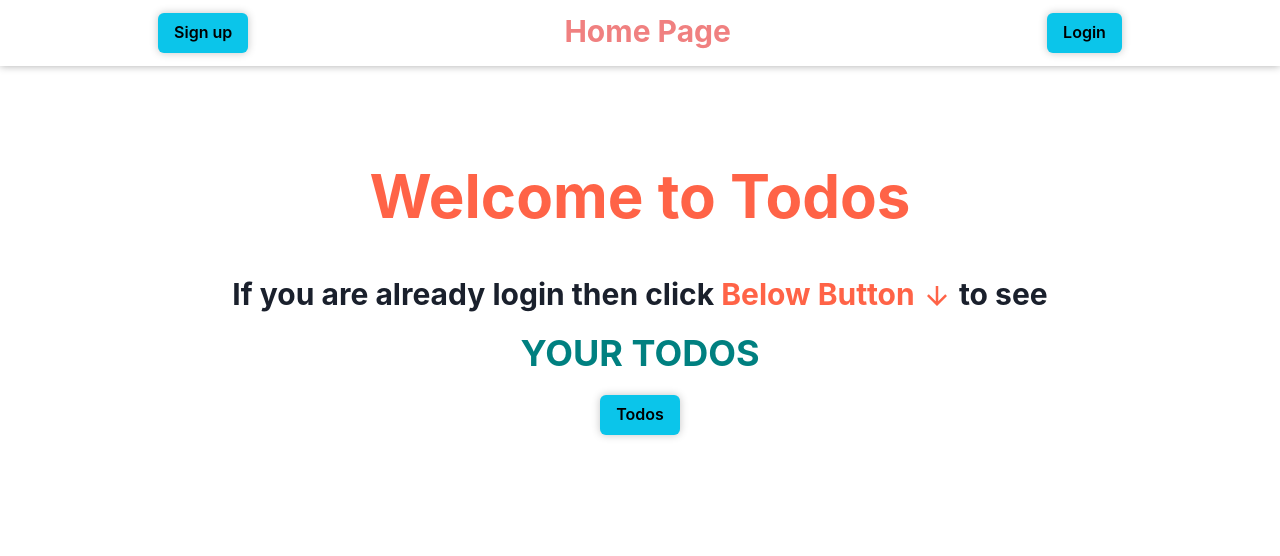
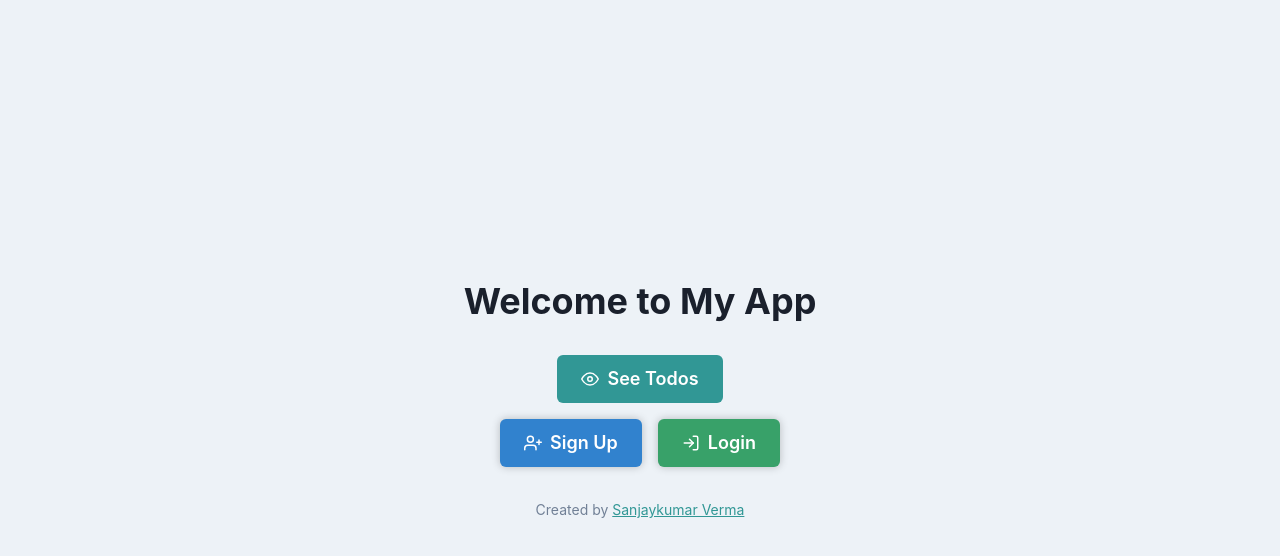
Before and after one commit to sanjaykumarverma01/My-Todos, a React (Create React App) app in the folder Frontend/: page / in a window 1280 px wide. Shown: the top 556 px of the page. Built offline with nearby package versions, Linux system fonts and the light colour scheme.

Commit message:
fix : UI Changed

```diff
--- a/Frontend/package.json
+++ b/Frontend/package.json
@@ -13,6 +13,7 @@
     "axios": "^0.27.2",
     "react": "^18.2.0",
     "react-dom": "^18.2.0",
+    "react-icons": "^5.0.1",
     "react-redux": "^8.0.4",
     "react-router-dom": "^6.4.1",
     "react-scripts": "5.0.1",
--- a/Frontend/src/Pages/Home.jsx
+++ b/Frontend/src/Pages/Home.jsx
@@ -1,42 +1,97 @@
-import React from "react";
-import { Link, NavLink } from "react-router-dom";
-import { Box, Heading, Button } from "@chakra-ui/react";
-import { ArrowDownIcon } from "@chakra-ui/icons";
+// import React from "react";
+// import { Link, NavLink } from "react-router-dom";
+// import { Box, Heading, Button } from "@chakra-ui/react";
+// import { ArrowDownIcon } from "@chakra-ui/icons";
+// const Home = () => {
+//   return (
+//     <Box>
+//       <Box className="nav">
+//         <Button colorScheme="cyan">
+//           <NavLink to="/signup">Sign up</NavLink>
+//         </Button>
+//         <Heading size="lg" color="lightcoral">
+//         Home Page
+//         </Heading>
+//         <Button colorScheme="cyan">
+//           <NavLink to="/login">Login</NavLink>
+//         </Button>
+//       </Box>
+//       <Box>
+//         <Heading color="tomato" size="3xl" mt="100px">
+//           Welcome to Todos
+//         </Heading>
+//         <Heading size="lg" mt="50px">
+//           If you are already login then click{" "}
+//           <span style={{ color: "tomato" }}>
+//             Below Button <ArrowDownIcon />
+//           </span>{" "}
+//           to see <br />{" "}
+//           <Heading color="teal" mt="20px">
+//             YOUR TODOS
+//           </Heading>
+//         </Heading>
+//       </Box>
+//       <Box mt="20px">
+//         <Button colorScheme="cyan">
+//           <Link to="/todos">Todos</Link>
+//         </Button>
+//       </Box>
+//     </Box>
+//   );
+// };
+
+// export default Home;
+
+
+import React from 'react';
+import { Button, Flex, Heading, Link, Text } from '@chakra-ui/react';
+import { Link as RouterLink } from 'react-router-dom';
+import { FiEye, FiUserPlus, FiLogIn } from 'react-icons/fi';
+
 const Home = () => {
   return (
-    <Box>
-      <Box className="nav">
-        <Button colorScheme="cyan">
-          <NavLink to="/signup">Sign up</NavLink>
-        </Button>
-        <Heading size="lg" color="lightcoral">
-        Home Page
-        </Heading>
-        <Button colorScheme="cyan">
-          <NavLink to="/login">Login</NavLink>
-        </Button>
-      </Box>
-      <Box>
-        <Heading color="tomato" size="3xl" mt="100px">
-          Welcome to Todos
-        </Heading>
-        <Heading size="lg" mt="50px">
-          If you are already login then click{" "}
-          <span style={{ color: "tomato" }}>
-            Below Button <ArrowDownIcon />
-          </span>{" "}
-          to see <br />{" "}
-          <Heading color="teal" mt="20px">
-            YOUR TODOS
-          </Heading>
-        </Heading>
-      </Box>
-      <Box mt="20px">
-        <Button colorScheme="cyan">
-          <Link to="/todos">Todos</Link>
-        </Button>
-      </Box>
-    </Box>
+    <Flex
+      align="center"
+      justify="center"
+      direction="column"
+      h="100vh"
+      bg="gray.100"
+    >
+      <Heading mb={8}>Welcome to My App</Heading>
+      <Button
+        as={RouterLink}
+        to="/todos"
+        colorScheme="teal"
+        size="lg"
+        mb={4}
+        leftIcon={<FiEye />}
+      >
+        See Todos
+      </Button>
+      <Flex>
+        <Link as={RouterLink} to="/signup" mr={4}>
+          <Button colorScheme="blue" size="lg" leftIcon={<FiUserPlus />}>
+            Sign Up
+          </Button>
+        </Link>
+        <Link as={RouterLink} to="/login">
+          <Button colorScheme="green" size="lg" leftIcon={<FiLogIn />}>
+            Login
+          </Button>
+        </Link>
+      </Flex>
+      <Text mt={8} fontSize="sm" color="gray.500">
+        Created by{' '}
+        <Link
+          href="https://www.linkedin.com/in/sanjaykumar-verma-a73349219/"
+          isExternal
+          color="teal.500"
+          textDecoration="underline"
+        >
+          Sanjaykumar Verma
+        </Link>{' '}
+      </Text>
+    </Flex>
   );
 };
 
--- a/Frontend/src/Pages/User/Login.jsx
+++ b/Frontend/src/Pages/User/Login.jsx
@@ -1,14 +1,98 @@
+// import {
+//   Box,
+//   Button,
+//   Flex,
+//   FormControl,
+//   Heading,
+//   Input,
+// } from "@chakra-ui/react";
+// import React, { useState } from "react";
+// import { useDispatch } from "react-redux";
+// import { useNavigate, useLocation, Link } from "react-router-dom";
+// import { login } from "../../Redux/AuthReducer/action";
+// import { USER_LOGIN_SUCCESS } from "../../Redux/AuthReducer/actionType";
+// import { saveData } from "../../Utils/accessLocalStorage";
+
+// const Login = () => {
+  // const navigate = useNavigate();
+  // const dispatch = useDispatch();
+  // const [email, setEmail] = useState("");
+  // const [password, setPassword] = useState("");
+  // const location = useLocation();
+  // const comingFrom = location?.state?.from?.pathname || "/todos";
+
+  // const handleSubmit = () => {
+  //   const payload = {
+  //     email: email,
+  //     password: password,
+  //   };
+  //   dispatch(login(payload)).then((res) => {
+  //     if (res.type === USER_LOGIN_SUCCESS) {
+  //       saveData("token", res.token);
+  //       saveData("isAuth", true);
+  //       if (res.token) {
+  //         alert("Login successful");
+  //         navigate(comingFrom, { replace: true });
+  //       }
+  //     }
+  //   });
+  // };
+//   return (
+//     <Box>
+//       <Flex textAlign="left" p="1%" justifyContent="space-evenly">
+//         <Button colorScheme="cyan">
+//           <Link to="/">Back to Home</Link>
+//         </Button>
+//         <Button colorScheme="cyan">
+//           <Link to="/signup">Sign up</Link>
+//         </Button>
+//       </Flex>
+//       <Heading color="tomato">Login Here</Heading>
+//       <Box w="30%" m="auto" mt="20px">
+//         <FormControl>
+//           <Box mt="20px">
+//             <Input
+//               type="email"
+//               placeholder="Email"
+//               onChange={(e) => setEmail(e.target.value)}
+//             />
+//           </Box>
+//           <Box mt="20px">
+//             <Input
+//               type="password"
+//               placeholder="Password"
+//               onChange={(e) => setPassword(e.target.value)}
+//             />
+//           </Box>
+//           <Box mt="20px">
+//             <Button value="Login" colorScheme="cyan" onClick={handleSubmit}>
+//               Login
+//             </Button>
+//           </Box>
+//         </FormControl>
+//       </Box>
+//     </Box>
+//   );
+// };
+
+// export { Login };
+
+import React, { useState } from "react";
+import { Link, useLocation, useNavigate } from "react-router-dom";
 import {
   Box,
   Button,
   Flex,
   FormControl,
-  Heading,
+  Grid,
   Input,
+  InputGroup,
+  InputRightElement,
+  Stack,
+  useToast
 } from "@chakra-ui/react";
-import React, { useState } from "react";
+import { FiArrowLeft, FiEye, FiEyeOff, FiUserPlus } from "react-icons/fi";
 import { useDispatch } from "react-redux";
-import { useNavigate, useLocation, Link } from "react-router-dom";
 import { login } from "../../Redux/AuthReducer/action";
 import { USER_LOGIN_SUCCESS } from "../../Redux/AuthReducer/actionType";
 import { saveData } from "../../Utils/accessLocalStorage";
@@ -18,8 +102,12 @@ const Login = () => {
   const dispatch = useDispatch();
   const [email, setEmail] = useState("");
   const [password, setPassword] = useState("");
+  const [showPassword, setShowPassword] = useState(false);
+
   const location = useLocation();
   const comingFrom = location?.state?.from?.pathname || "/todos";
+
+  const Toast = useToast();
 
   const handleSubmit = () => {
     const payload = {
@@ -31,47 +119,106 @@ const Login = () => {
         saveData("token", res.token);
         saveData("isAuth", true);
         if (res.token) {
-          alert("Login successful");
+          Toast({
+            title: "Login Successful",
+            status: "success",
+            duration: 2000,
+            isClosable: true,
+          });
           navigate(comingFrom, { replace: true });
         }
       }
     });
   };
+
+  const handleTogglePasswordVisibility = () => {
+    setShowPassword(!showPassword);
+  };
+
   return (
-    <Box>
-      <Flex textAlign="left" p="1%" justifyContent="space-evenly">
-        <Button colorScheme="cyan">
+    <Grid templateColumns="1fr 1fr" gap={8} p={8}>
+      {/* Left Side - Computer Illustration */}
+      <Box marginTop={"10%"}>
+        <Flex justifyContent="center" alignItems="center" h="100%">
+          <svg
+            version="1.1"
+            id="Layer_1"
+            xmlns="http://www.w3.org/2000/svg"
+            xmlnsXlink="http://www.w3.org/1999/xlink"
+            viewBox="0 0 512 512"
+            xmlSpace="preserve"
+            width="70%"
+            height="100%"
+          >
+            {/* Provided SVG code */}
+            <path
+              style={{ fill: "#53626F" }}
+              d="M297.875,404.473c0-27.115,0-38.318,0-38.318h-68.597c0,0,0,11.203,0,38.318 c0,38.439-52.984,53.837-52.984,53.837h174.564C350.859,458.31,297.875,442.912,297.875,404.473z"
+            />
+            <path
+              style={{ fill: "#6E8193" }}
+              d="M512,379.648c0,5.054-4.098,9.152-9.152,9.152H9.152C4.098,388.8,0,384.702,0,379.648V42.188 c0-5.054,4.098-9.152,9.152-9.152h493.693c5.054,0,9.152,4.098,9.152,9.152v337.46H512z"
+            />
+            <rect
+              x="30.306"
+              y="62.065"
+              style={{ fill: "#FBF5E2" }}
+              width="451.382"
+              height="272.541"
+            />
+            {/* You can add more paths or elements for further details */}
+          </svg>
+        </Flex>
+      </Box>
+
+      {/* Right Side - Login Form */}
+      <Box width={"70%"} marginTop={"20%"}>
+        <Stack spacing={10}>
+          <Flex justifyContent="space-between" alignItems="center">
+            <Button
+              variant="ghost"
+              colorScheme="cyan"
+              leftIcon={<FiArrowLeft />}
+            >
               <Link to="/">Back to Home</Link>
             </Button>
-        <Button colorScheme="cyan">
+            <Button colorScheme="cyan" leftIcon={<FiUserPlus />}>
               <Link to="/signup">Sign up</Link>
             </Button>
           </Flex>
-      <Heading color="tomato">Login Here</Heading>
-      <Box w="30%" m="auto" mt="20px">
-        <FormControl>
-          <Box mt="20px">
+          <Box>
+            <FormControl display={"flex"} flexDirection={"column"} gap={"20px"}>
               <Input
                 type="email"
                 placeholder="Email"
                 onChange={(e) => setEmail(e.target.value)}
+                value={email}
               />
-          </Box>
-          <Box mt="20px">
+              <InputGroup>
                 <Input
-              type="password"
+                  type={showPassword ? "text" : "password"}
                   placeholder="Password"
                   onChange={(e) => setPassword(e.target.value)}
+                  value={password}
                 />
-          </Box>
-          <Box mt="20px">
-            <Button value="Login" colorScheme="cyan" onClick={handleSubmit}>
+                <InputRightElement>
+                  <Button
+                    variant="unstyled"
+                    size={"auto"}
+                    onClick={handleTogglePasswordVisibility}
+                  >
+                    {showPassword ? <FiEyeOff /> : <FiEye />}
+                  </Button>
+                </InputRightElement>
+              </InputGroup>
+              <Button colorScheme="cyan" width="100%" onClick={handleSubmit}>
                 Login
               </Button>
-          </Box>
             </FormControl>
           </Box>
+        </Stack>
       </Box>
+    </Grid>
   );
 };
 
```
Also changed, not shown: Frontend/src/Pages/User/Signup.jsx (+95 -39 lines), 1 other file (tests, documents, lock files or other folders). Lines whose indentation alone changed are shown as unchanged.
